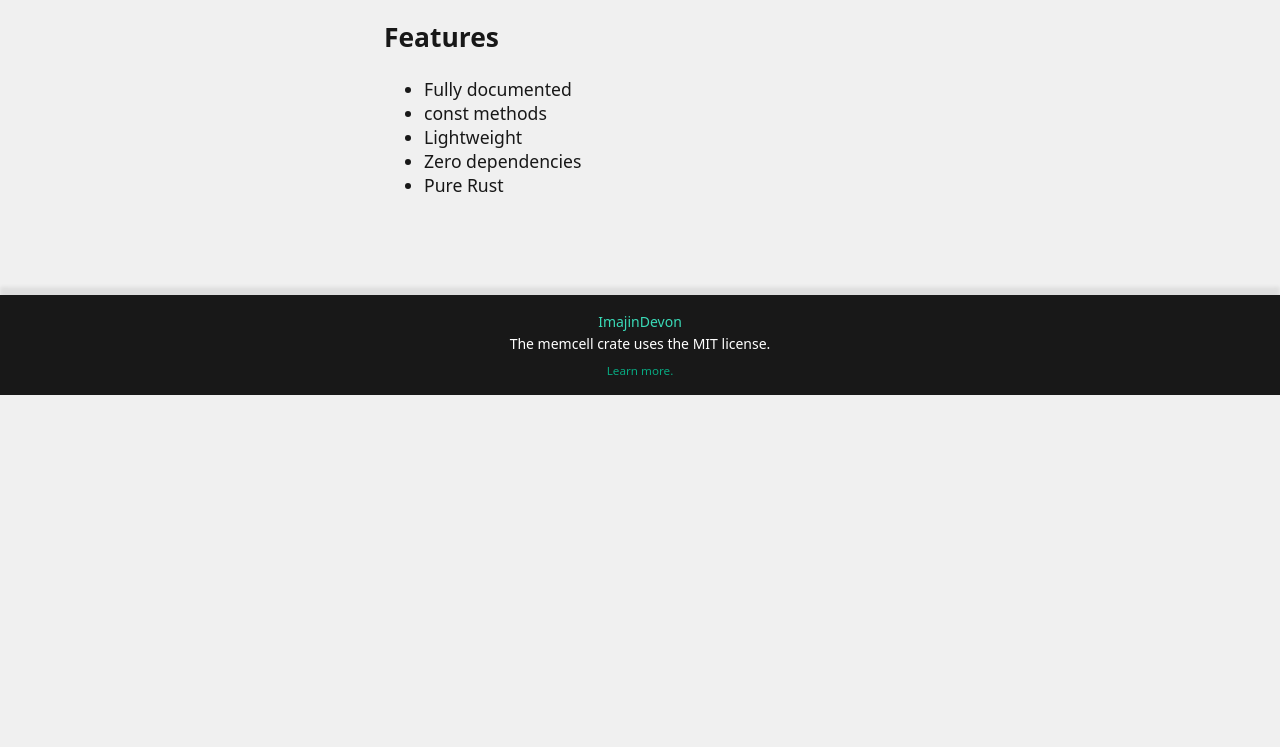
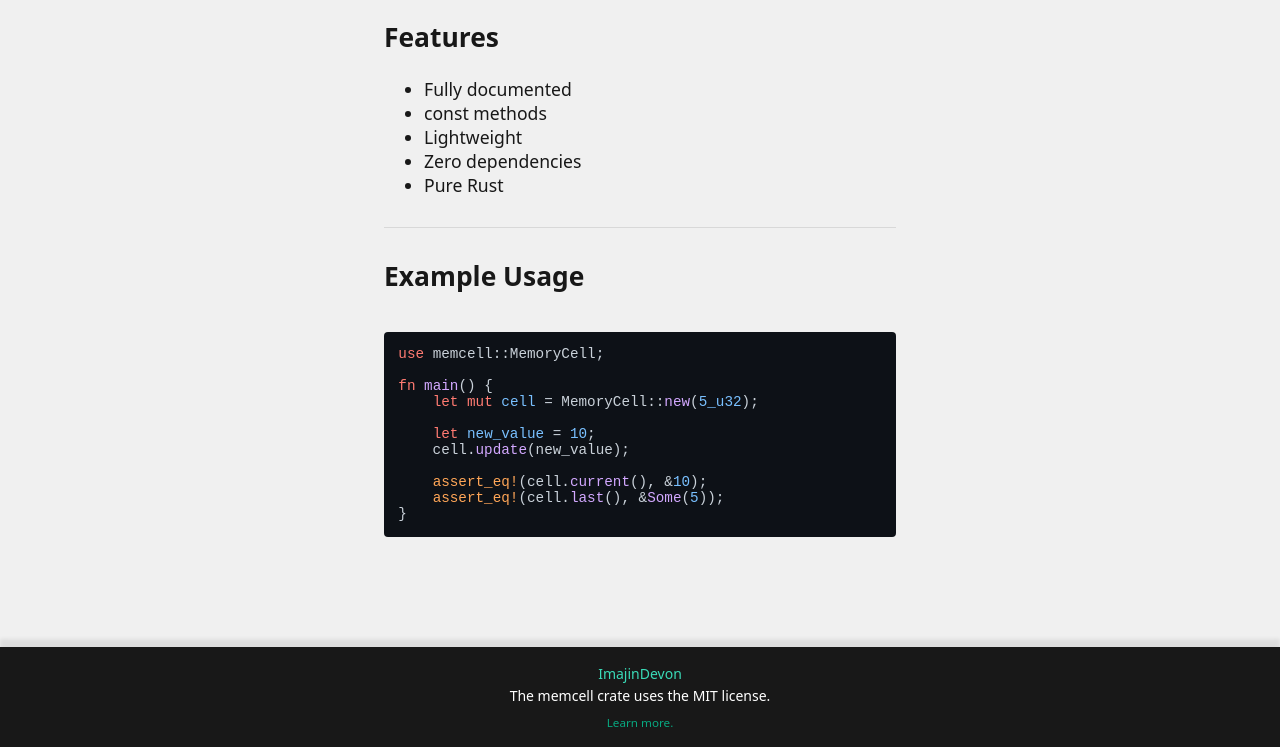
Before and after one commit to zofiaclient/memcell, a plain HTML site: page index.html in a window 1280 px wide. Shown: the part 1081-1828 px from the top of the page. Before the commit the page ends 1476 px from the top, so only its background shows below. Drawn offline with Linux system fonts and the light colour scheme.

Commit message:
Add usage example

```diff
--- a/index.html
+++ b/index.html
@@ -57,8 +57,26 @@ pub struct MemoryCell&lt;T&gt; {
                 <li><b>Zero</b> dependencies</li>
                 <li>Pure Rust</li>
             </ul>
+
+            <hr>
+
+            <h2>Example Usage</h2>
+
+<pre>
+    <code class="language-rust">use memcell::MemoryCell;
+
+fn main() {
+    let mut cell = MemoryCell::new(5_u32);
+
+    let new_value = 10;
+    cell.update(new_value);
+
+    assert_eq!(cell.current(), &10);
+    assert_eq!(cell.last(), &Some(5));
+}</code>
+</pre>
+
         </div>
-
     </div>
 </div>
 
--- a/styles/base.css
+++ b/styles/base.css
@@ -92,6 +92,13 @@ sub a {
     color: rgb(8, 168, 128)
 }
 
+hr {
+    border: 0;
+    border-top: 1px solid rgba(0, 0, 0, 10%);
+    margin: 30px 0;
+    outline: none;
+}
+
 a {
     color: rgb(255, 0, 64);
     text-decoration: none
```
